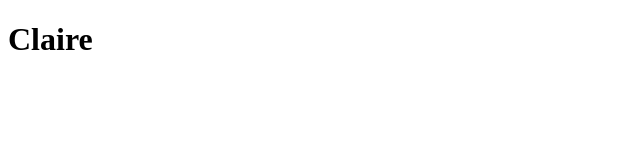
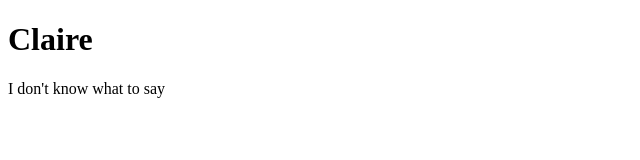
Before and after one commit to Coreilly39/wild-github, a plain HTML site: page index.html in a window 1280 px wide. Shown: the whole page, without its empty margins (0-640 px from the left). Drawn offline with Linux system fonts and the light colour scheme.

```diff
--- a/index.html
+++ b/index.html
@@ -8,6 +8,6 @@
 </head>
 <body>
     <h1> Claire </h1>
-
+    <p> I don't know what to say </p>
 </body>
 </html>
```
Also changed, not shown: index.js (added).
